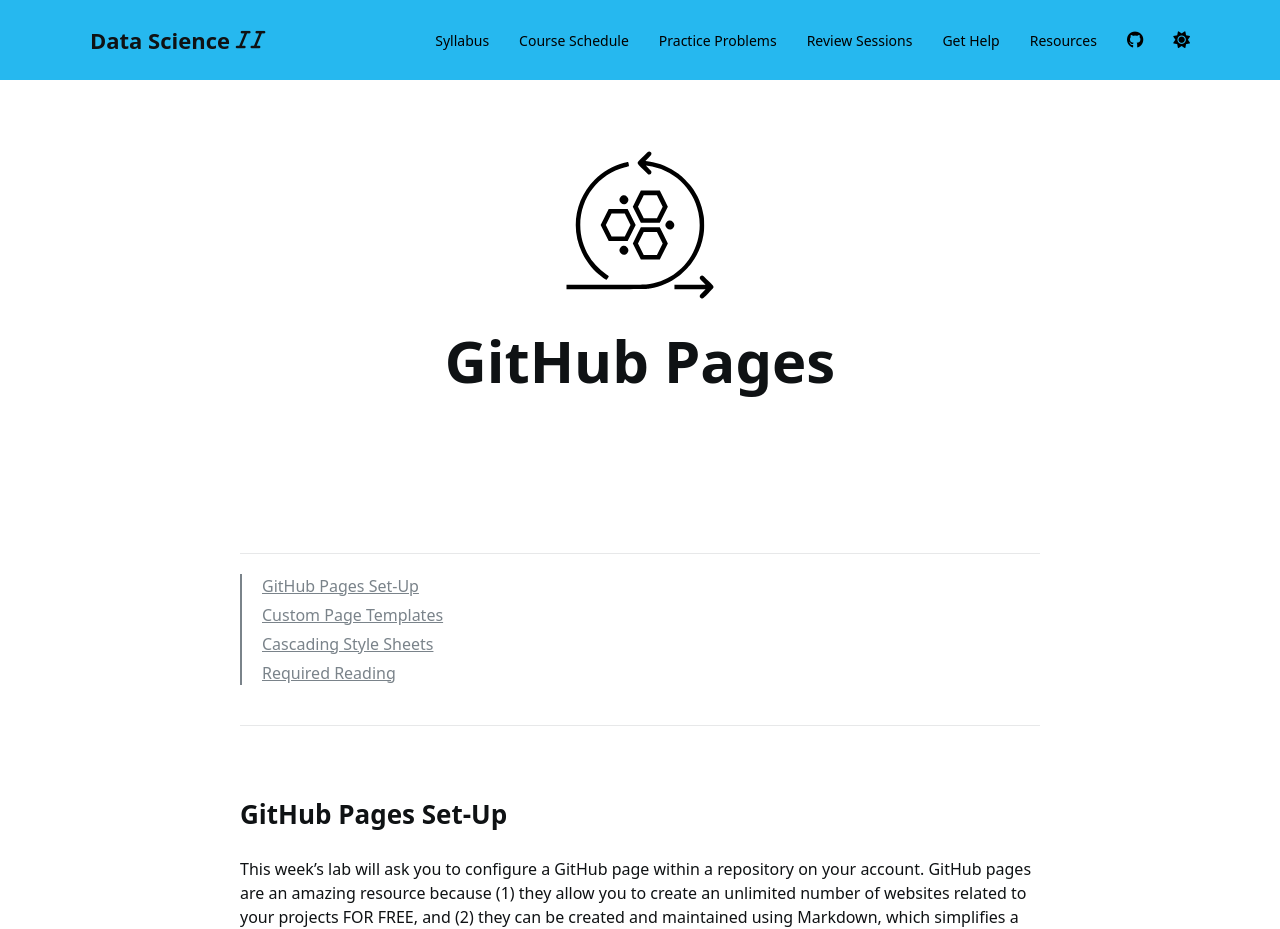
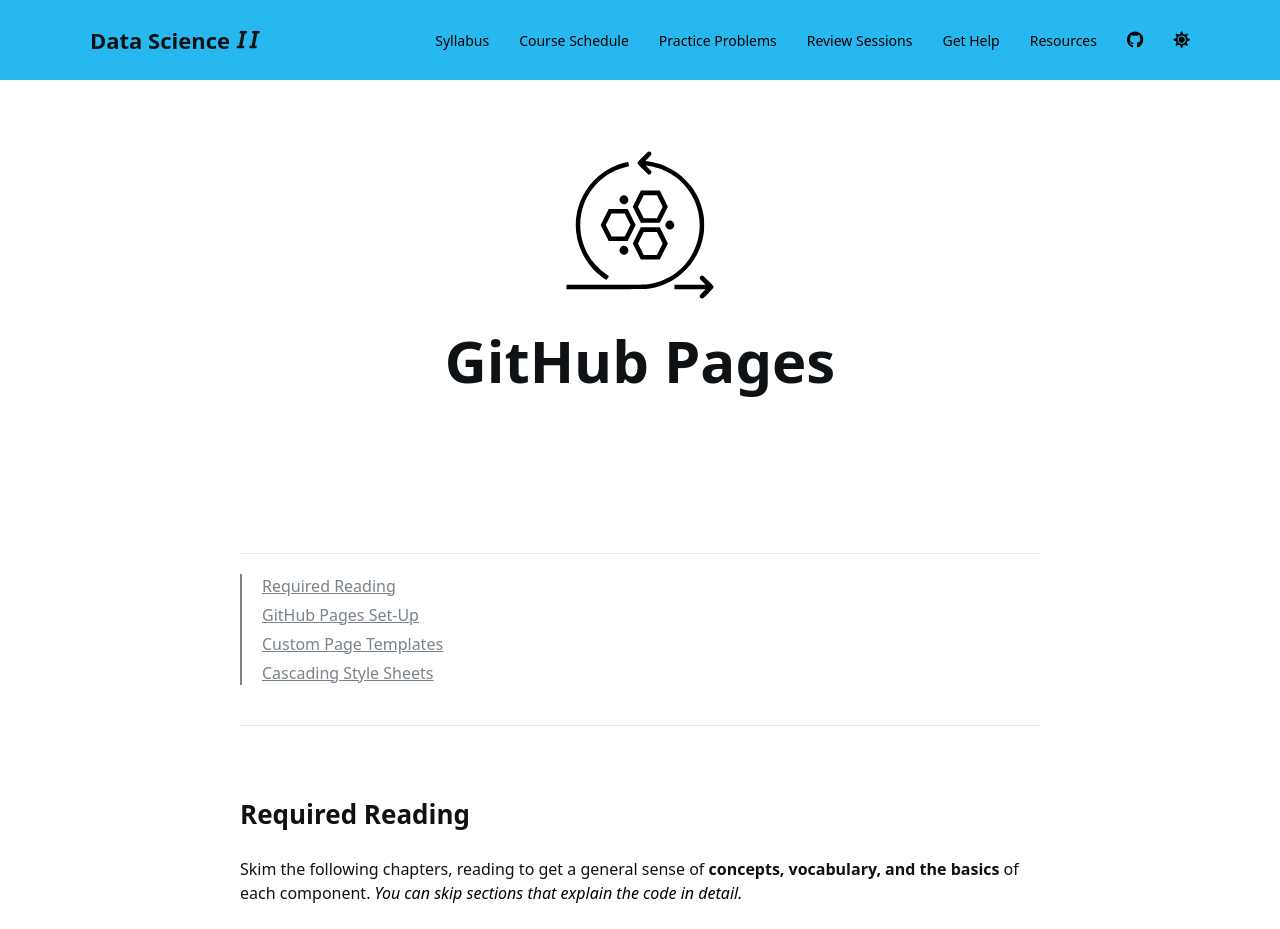
Before and after one commit to Watts-College/cpp-527-fall-2021, a Jekyll site: the page built from lectures/week-05.md, in a window 1280 px wide and 1400 px high. Shown: the top 929 px of the window. Built offline with Jekyll 4.4.1, drawn with Linux system fonts in a browser that asks for light colours; nearby versions of some CDN libraries; a script bundle is joined from its source files by our own code; library files that are not in the unit come from our copies; a style sheet for code colours, icons or effects is not loaded; some of the changed text lies outside the part shown.

Commit message:
Update week-05.md

```diff
--- a/lectures/week-05.md
+++ b/lectures/week-05.md
@@ -16,6 +16,21 @@
 
 <br>
 
+## Required Reading
+
+Skim the following chapters, reading to get a general sense of **concepts, vocabulary, and the basics** of each component. *You can skip sections that explain the code in detail.*
+
+I am more concerned that you understand how these basic pieces fit together, and when you hear terms like "responsive" you conceptually know what people are talking about.
+
+[Hello CSS](https://www.internetingishard.com/html-and-css/hello-css/)
+
+[Responsive Design](https://www.internetingishard.com/html-and-css/responsive-design/)
+
+[Bootstrap (wikipedia entry)](https://en.wikipedia.org/wiki/Bootstrap_(front-end_framework))
+
+Helpful overview of how website architectures. Focus on the big picture of what each component does, don't worry about HTML code.
+
+[Introduction to Web Programming](https://www.internetingishard.com/html-and-css/)
 
 
 ## GitHub Pages Set-Up
```
Also changed, not shown: other parts of lectures/week-05.md (+0 -11 lines).
